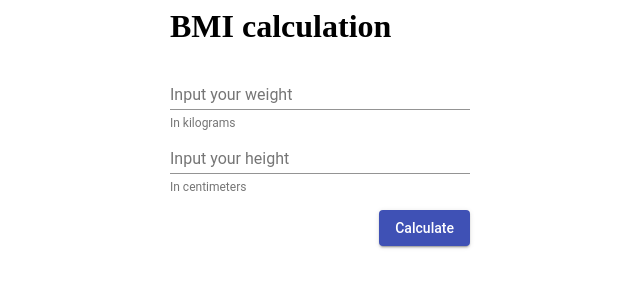
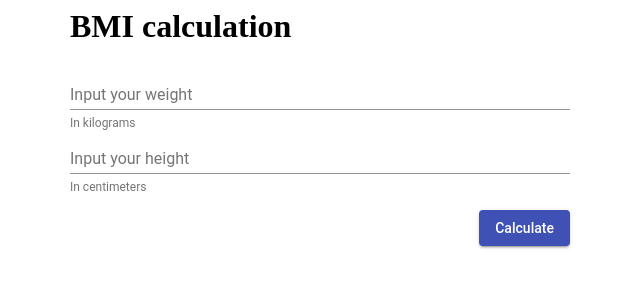
Before and after one commit to Shoohei/my-bmi, an Angular app: page / in a window 1280 px wide. Shown: the top 300 px of the page, without its empty margins (320-960 px from the left). Built offline with nearby package versions, Linux system fonts and the light colour scheme.

Commit message:
1 file modified

```diff
--- a/src/app/bmi/bmi.component.css
+++ b/src/app/bmi/bmi.component.css
@@ -1,5 +1,5 @@
 .page {
-  max-width: 300px;
+  max-width: 500px;
   margin: auto;
 }
 
```
